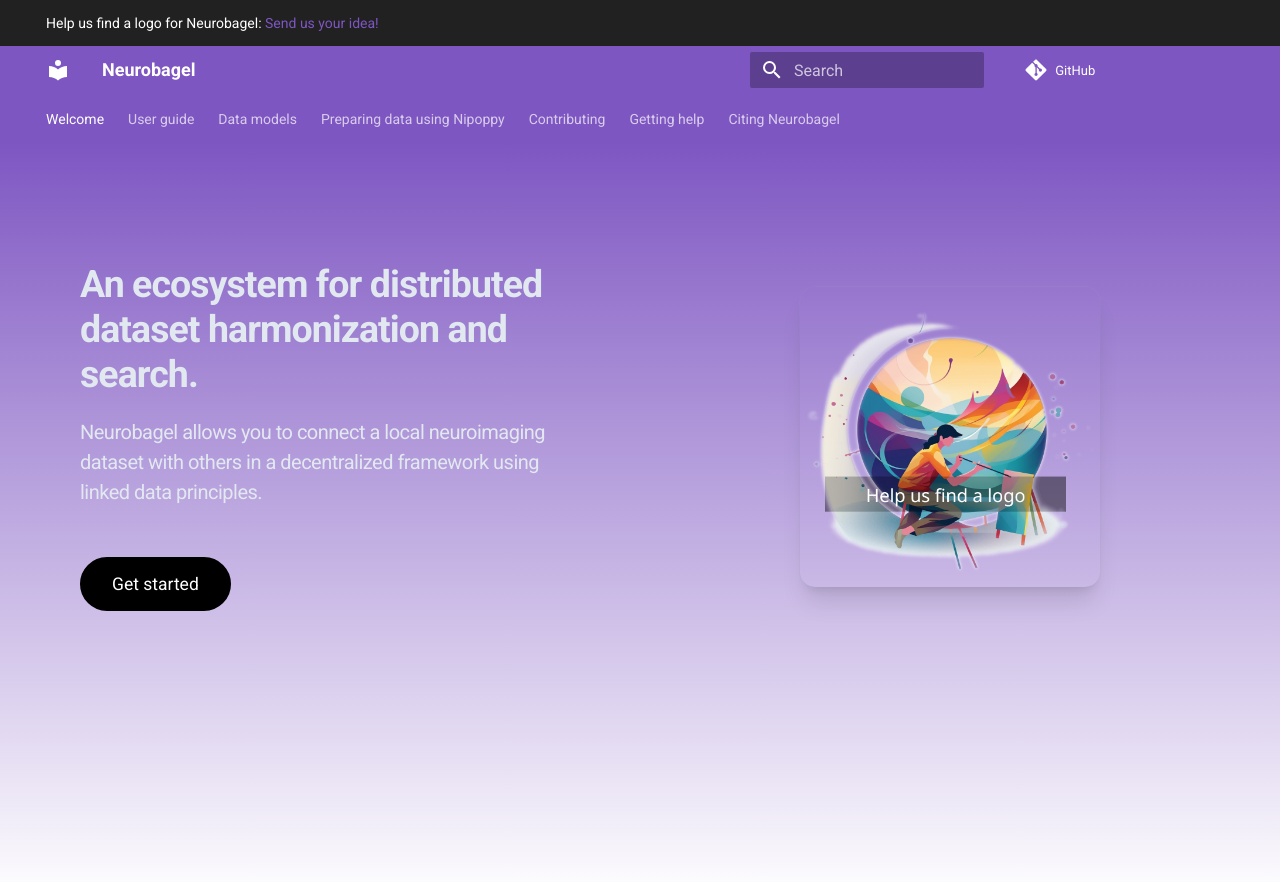
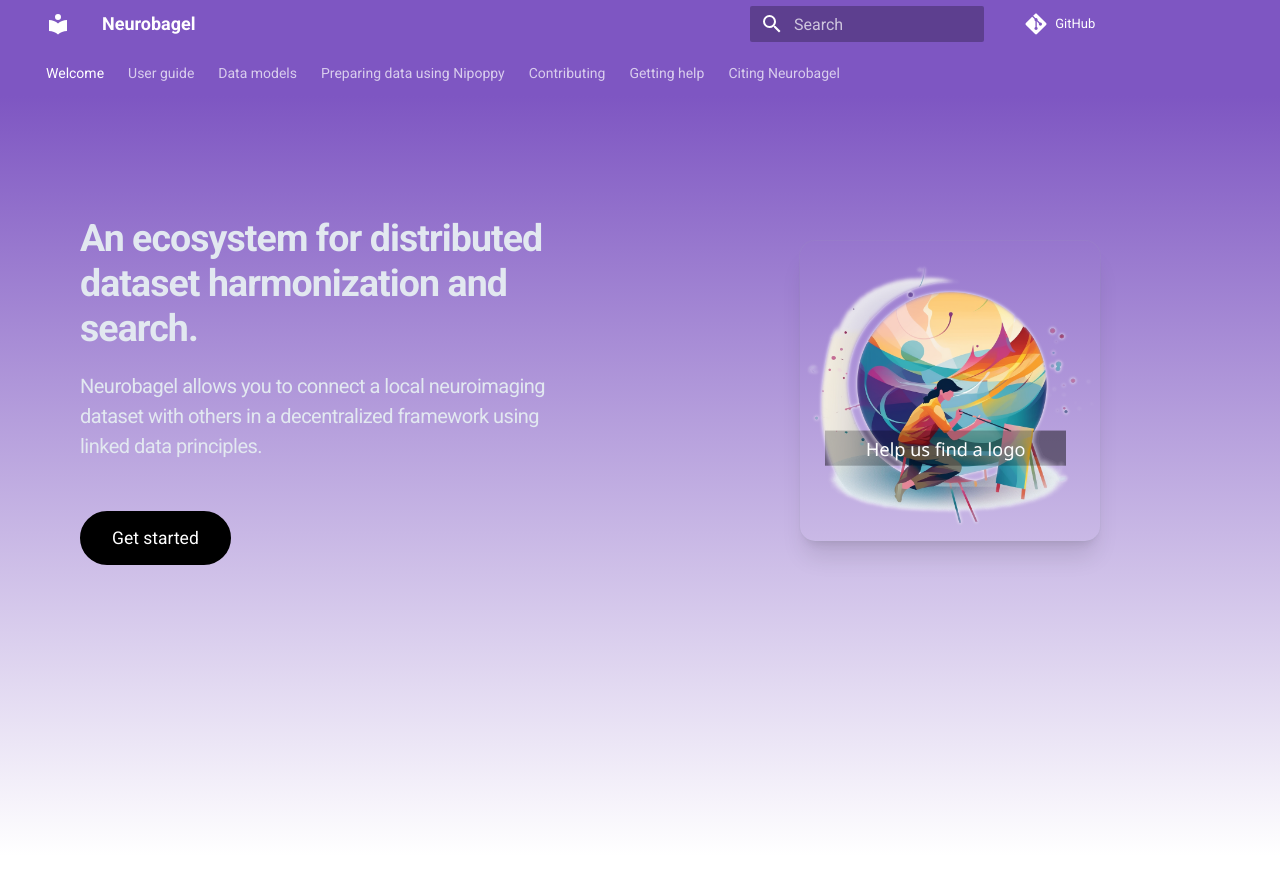
Before and after one commit to neurobagel/documentation, an MkDocs documentation site: the page built from docs/index.md, in a window 1280 px wide and 900 px high. Shown: the top 882 px of the window. Built offline with MkDocs 1.6.1 and Material for MkDocs 9.7.7, drawn with Linux system fonts in a browser that asks for light colours; nearby versions of some CDN libraries; comment, search, counter and statistics services are not loaded.

Commit message:
Remove looking-for-logo banner
Fixes #61

```diff
--- a/docs/overrides/home.html
+++ b/docs/overrides/home.html
@@ -4,10 +4,6 @@
 {% block scripts %}
 {{ super() }}
 <script src="https://cdn.tailwindcss.com"></script>
-{% endblock %}
-
-{% block announce %}
-Help us find a logo for Neurobagel: <a href="https://form.jotform.com/231974699426069">Send us your idea!</a>
 {% endblock %}
 
 {% block tabs %}
@@ -41,7 +37,7 @@
 
                 <div class="relative px-20 items-center gap-12 m-auto lg:inline-flex md:order-first">
                     <a href="https://form.jotform.com/231974699426069" target="_blank">
-                        <img src="assets/img/logo_transp.png" alt="Help us find a logo"
+                        <img src="assets/img/logo_transp.png" alt="We are building a logo"
                                 class="mx-auto w-[24rem] my-2 rounded-xl shadow-xl ring-1 ring-gray-400/10 sm:w-[40rem]"
                                 width="400" height="400">
                     </a>
```
